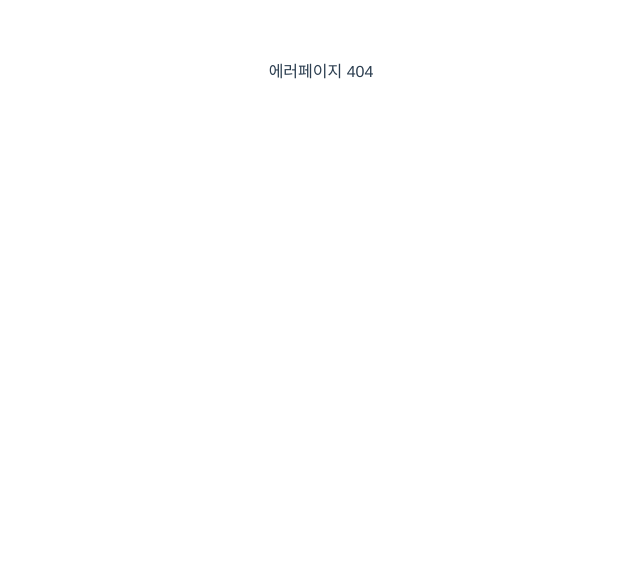
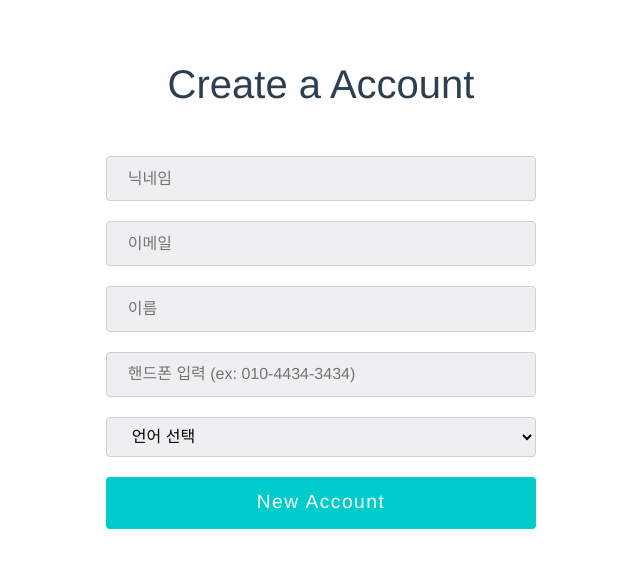
Before and after one commit to august-festival/Fig-Eclair, a Vue app: page /signup in a window 1280 px wide. Shown: the top 568 px of the page, without its empty margins (319-959 px from the left). Built offline with nearby package versions, Linux system fonts and the light colour scheme.

Commit message:
컴포넌트 - button, input, dropdown / page - login, signup 추가

```diff
--- /dev/null
+++ b/src/components/Button/Login/Login.vue
@@ -0,0 +1,64 @@
+<template>
+  <div class="btn-login">
+    <button v-bind:class=btnType>{{ btnName }}</button>
+  </div>
+</template>
+
+<script>
+  export default {
+    props : {
+      btnName: { type:String, default: 'button'},
+      btnType: { type:String}
+    }
+
+  }
+</script>
+
+<style scoped>
+
+.btn-login {
+    margin: 20px 0;
+}
+
+button {
+    width: 100%;
+    max-width: 430px;
+    padding: .6em 1.3em;
+    border: 0;
+    border-radius: 4px;
+    background-color: #000;
+    color: #fff;
+    font-size: 1.2em;
+    font-weight: 300;
+    cursor: pointer;
+    letter-spacing: 1.5px;
+    outline: none;
+}
+
+button:hover {
+    opacity: 0.5;
+}
+
+.btn-account {
+    background-color: #00CCCC;
+}
+
+.btn-facebook {
+    background-color: #4267b2;
+}
+
+.btn-google {
+    background-color: #db4437;
+}
+
+.btn-naver {
+    background-color: #1fbc02;
+}
+
+.btn-kakao {
+    background-color: #ffdc00;
+}
+
+
+
+</style>
--- /dev/null
+++ b/src/components/DropDown/Login/DropDown.vue
@@ -0,0 +1,38 @@
+<template>
+    <div class="dropdown-login">
+        <select v-bind:name=dropdownName v-bind:id=dropdownName>
+            <option>언어 선택</option>
+            <option v-bind:value="v.value" v-for="v in list" :key="v.value">
+                {{ v.text }}
+            </option>
+        </select>
+    </div>
+</template>
+
+<script>
+    export default {
+        props: {
+            dropdownName: {type: String},
+            list: {type: Array}
+        }
+
+    }
+</script>
+
+<style scoped>
+
+.dropdown-login {
+    margin: 20px 0;
+}
+
+#language {
+    width: 100%;
+    max-width: 430px;
+    padding: .6em 1.3em;
+    border: 1px solid #cdd2d4;
+    border-radius: 4px;
+    background-color: #edeff0;
+    outline: none;
+}
+
+</style>
--- /dev/null
+++ b/src/components/Input/Login/InputPassword.vue
@@ -0,0 +1,33 @@
+<template>
+    <div class="input-login">
+        <input v-bind:type=inputType v-bind:placeholder=inputPlaceHolder>
+    </div>
+</template>
+
+<script>
+    export default {
+        props : {
+            inputType: {type: String, default: 'password'},
+            inputPlaceHolder: {type: String, default: '패스워드 입력' }
+        }
+    }
+</script>
+
+<style scoped>
+
+.input-login {
+    margin: 20px 0;
+}
+
+input {
+    width: 100%;
+    max-width: 430px;
+    padding: .6em 1.3em;
+    border: 1px solid #cdd2d4;
+    border-radius: 4px;
+    background-color: #edeff0;
+    outline: none;
+
+}
+
+</style>
--- /dev/null
+++ b/src/components/Input/Login/InputText.vue
@@ -0,0 +1,80 @@
+<template>
+    <div class="input-login">
+        <input v-bind:name=inputName v-bind:type=inputType v-bind:placeholder=inputPlaceHolder @blur=inputTextCheck>
+    </div>
+</template>
+
+<script>
+    //email 정규표현식
+    const regExpEmail = /^[0-9a-zA-Z]([-_.]?[0-9a-zA-Z])*@[0-9a-zA-Z]([-_.]?[0-9a-zA-Z])*.[a-zA-Z]{2,3}$/i;
+    const regExpPhone = /^\d{3}-\d{3,4}-\d{4}$/;
+
+    export default {
+        props : {
+            inputName: {type: String },
+            inputType: {type: String, default: "text"},
+            inputPlaceHolder: {type: String, default: "입력하세요" }
+        },
+        methods: {
+            inputTextCheck: function(e) {
+
+                const target = e.target;
+                const type = this.inputType;
+
+                if(target.value.length > 1) {
+                    if(type === "email") {
+                        if(!target.value.match(regExpEmail)) {
+                            this.inputClassAdd(target);
+                            alert("이메일을 제대로 입력해주세요");
+                        } else {
+                            this.inputClassRemove(target);
+                        }
+                    }
+                    if(type === "tel") {
+                        if(!target.value.match(regExpPhone)) {
+                            this.inputClassAdd(target);
+                            alert("핸드폰을 제대로 입력해주세요");
+                        } else {
+                            this.inputClassRemove(target);
+                        }
+                    }
+                } else if(target.value.length === 0) {
+                    this.inputClassRemove(target);
+                    return;
+                } else {
+                    this.inputClassAdd(target);
+                    alert('두 글자 이상 입력해주세요');
+                }
+            },
+            inputClassAdd: function(t) {
+                t.className = "input-warning";
+            },
+            inputClassRemove: function(t) {
+                t.className = "";
+            },
+        }
+    }
+</script>
+
+<style scoped>
+
+.input-login {
+    margin: 20px 0;
+}
+
+input {
+    width: 100%;
+    max-width: 430px;
+    padding: .6em 1.3em;
+    border: 1px solid #cdd2d4;
+    border-radius: 4px;
+    background-color: #edeff0;
+    outline: none;
+
+}
+
+input.input-warning {
+    border: 4px solid #FF6666;
+}
+
+</style>
--- a/src/page/Login.vue
+++ /dev/null
@@ -1,21 +0,0 @@
-<template>
-    <div id="login_workspace">
-        <span>아이디</span><input type="text">
-        <span>비밀번호</span><input type="password">
-        <button>로그인</button>
-    </div>
-</template>
-
-<script>
-export default {
-    name: 'Login'
-}
-</script>
-
-<style lang="scss">
-    #login_workspace {
-        background-color: red;
-        width: 100px;
-        height: 100px;
-    }
-</style>
--- /dev/null
+++ b/src/page/Login/Login.vue
@@ -0,0 +1,34 @@
+<template>
+    <div>
+        <h1>Login in</h1>
+        <btn-login btnType="btn-facebook" btnName="facebook"></btn-login>
+        <btn-login btnType="btn-google" btnName="google"></btn-login>
+        <btn-login btnType="btn-naver" btnName="naver"></btn-login>
+        <btn-login btnType="btn-kakao" btnName="kakao"></btn-login>
+    </div>
+</template>
+
+<script>
+
+import ButtonLogin from '@/components/Button/Login/Login'
+import InputText from '@/components/Input/Login/InputText'
+import InputPassword from '@/components/Input/Login/InputPassword'
+
+export default {
+    components : {
+
+        'btn-login' : ButtonLogin,
+        'input-text' : InputText,
+        'input-password' : InputPassword,
+    }
+}
+</script>
+
+<style scoped>
+
+h1 {
+    margin-bottom: 3rem;
+}
+
+
+</style>
--- /dev/null
+++ b/src/page/Login/Signup.vue
@@ -0,0 +1,46 @@
+<template>
+    <div>
+        <h1>Create a Account</h1>
+        <form action="" method="POST">
+            <input-text inputName="nickname" inputPlaceHolder="닉네임"></input-text>
+            <input-text inputName="email" inputType="email" inputPlaceHolder="이메일"></input-text>
+            <input-text inputName="name" inputPlaceHolder="이름"></input-text>
+            <input-text inputName="phone" inputType="tel" inputPlaceHolder="핸드폰 입력 (ex: 010-4434-3434)"></input-text>
+            <dropdown dropdownName="language" :list="dropdownlist"></dropdown>
+            <btn-login btnType="btn-account" btnName="New Account"></btn-login>
+        </form>
+    </div>
+</template>
+
+<script>
+    import ButtonLogin from '@/components/Button/Login/Login'
+    import InputText from '@/components/Input/Login/InputText'
+    import InputPassword from '@/components/Input/Login/InputPassword'
+    import DropDown from '@/components/DropDown/Login/DropDown'
+
+    export default {
+        data: function() {
+            return {
+                dropdownlist : [
+                    {value: "KOR", text: "한국어 (KOR)"},
+                    {value: "USA", text: "미국어 (USA)"},
+                    {value: "JAP", text: "일본어 (JAP)"}
+                ]
+            }
+        },
+        components: {
+            'btn-login' : ButtonLogin,
+            'input-text' : InputText,
+            'input-password' : InputPassword,
+            'dropdown': DropDown
+        }
+    }
+</script>
+
+<style scoped>
+
+h1 {
+    margin-bottom: 3rem;
+}
+
+</style>
--- /dev/null
+++ b/src/page/Login/index.js
@@ -0,0 +1,5 @@
+import Login from './Login';
+import Signup from './Signup';
+
+
+export { Login, Signup }
--- a/src/router/index.js
+++ b/src/router/index.js
@@ -1,6 +1,6 @@
 import Vue from 'vue'
 import Router from 'vue-router'
-import Login from '@/page/Login'
+import {Login, Signup }from '@/page/Login/index'
 import Error from '@/page/Error'
 
 Vue.use(Router)
@@ -11,8 +11,14 @@ export default new Router({
     {
       path: '/login',
       name: 'login',
-      component: Login
+      component: Login,
     },
+    {
+      path: '/signup',
+      name: 'signup',
+      component: Signup,
+    },
+
     {
       path: '*',
       name: 'Error',
```
